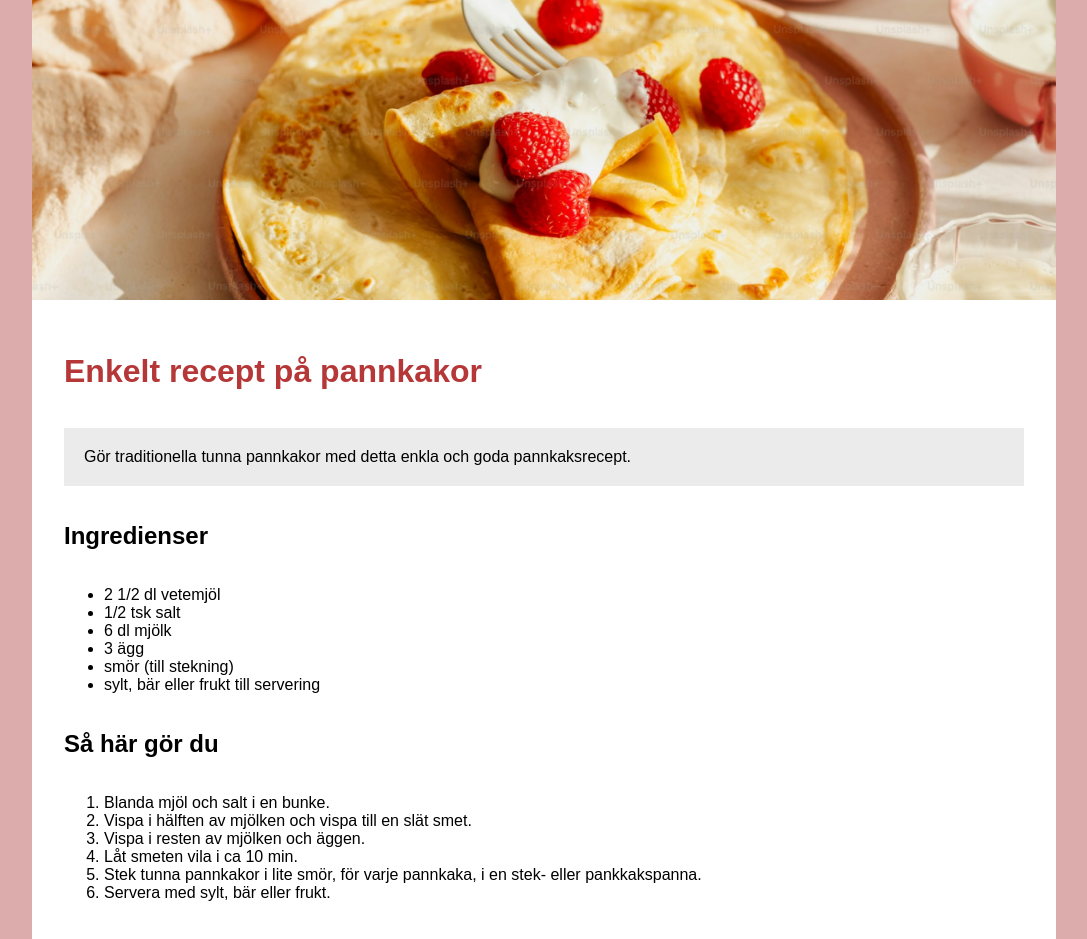
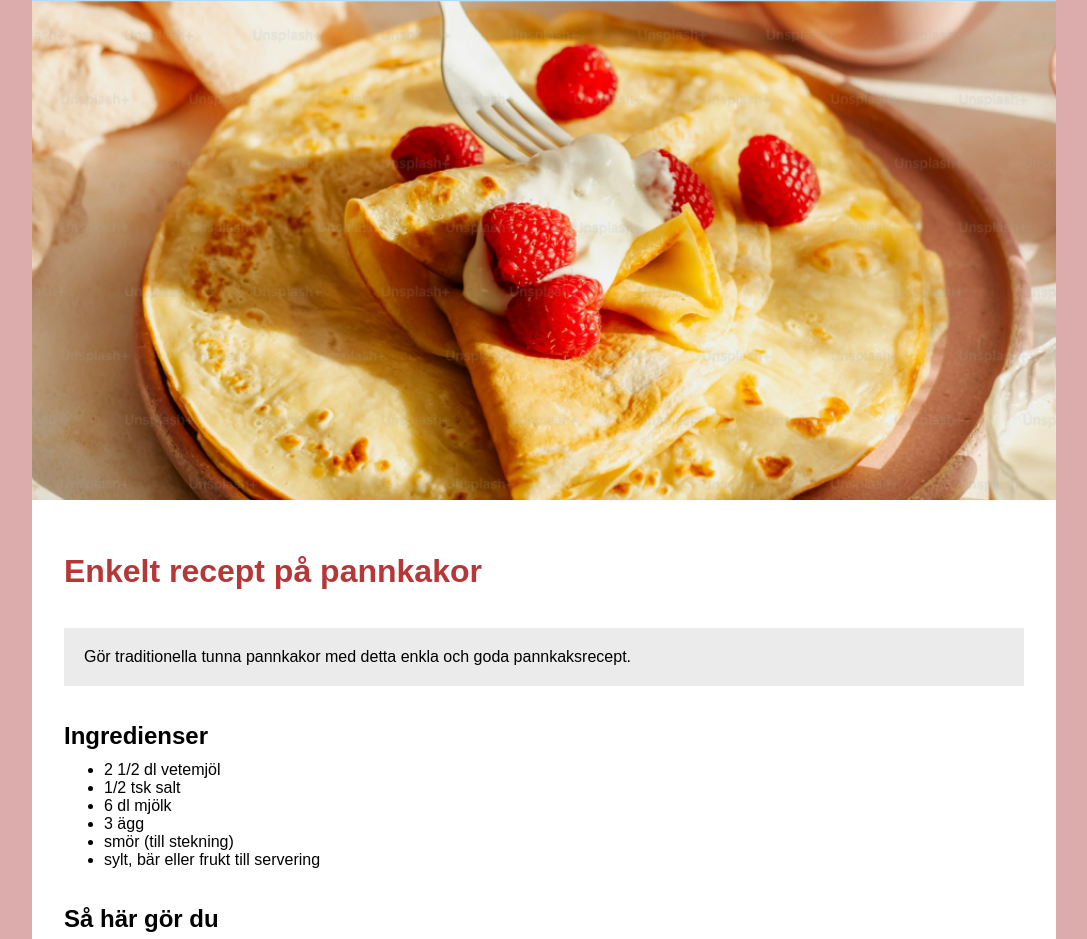
Before and after one commit to niki-pf/lexicon-recept, a plain HTML site: page index.html in a window 1280 px wide. Shown: the top 939 px of the page, without its empty margins (96-1183 px from the left). Drawn offline with Linux system fonts and the light colour scheme.

Commit message:
sista tweaks med margin etc

```diff
--- a/style.css
+++ b/style.css
@@ -5,26 +5,27 @@
 }
 
 .main-container {
-    height: 100%;
+    min-height: 100vh;
     width: 80%;
-    margin: 0 auto;
+    margin: 0 auto 3rem;
     background-color:white;
 
 }
 @media (max-width: 768px) {
     .main-container {
         width: 100%;
+        margin: 0;
     }
 }
 
 .main-container img {
- width: 100%;
+    width: 100%;
     object-fit: cover;
     display: block;
 }
 
 .header {
-    height: 300px;
+    height: 500px;
     background-image: url("images/pannkakorheader.png");
     background-size: cover;
     background-position: center;
@@ -50,15 +51,14 @@
 h2 {
     font-family: Arial, Helvetica, sans-serif;
     font-weight: bold;
+    margin-bottom: 0.5rem;
 }
 
-ul {
+ul, ol {
     font-family: Arial, Helvetica, sans-serif;
+    margin-top: 0.2rem;
 }
 
-ol {
-    font-family: Arial, Helvetica, sans-serif;
-}
 
 .servingimg-container {
     margin: 0 auto;
```
